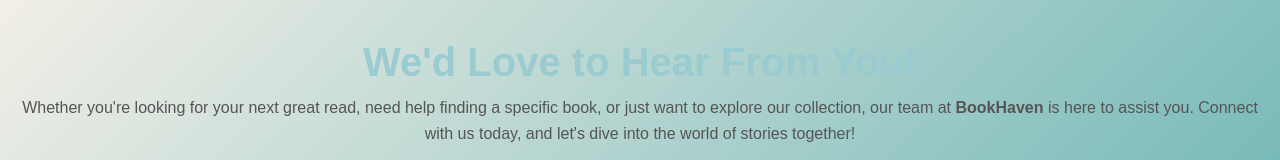
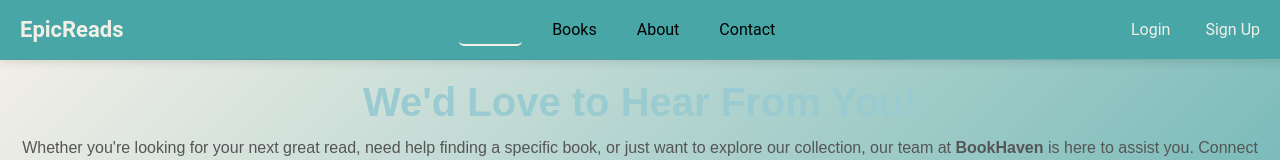
Before and after one commit to ayoubmorchid/bookhaven, a React (Create React App) app: page /contact in a window 1280 px wide. Shown: the top 160 px of the page. Built offline with nearby package versions, Linux system fonts and the light colour scheme.

Commit message:
fixe page contactus

```diff
--- a/src/pages/contactus.jsx
+++ b/src/pages/contactus.jsx
@@ -2,11 +2,11 @@ import React, { useState } from 'react';
 import { FontAwesomeIcon } from '@fortawesome/react-fontawesome';
 import { faEnvelope, faPhone } from '@fortawesome/free-solid-svg-icons';
 import '../style/contactus.css';
+import Navbar from '../component/navbar'; // Import the Navbar component
 
 const ContactUs = () => {
     const [errors, setErrors] = useState({});
     const [formData, setFormData] = useState({ email: "", message: "" });
-
 
     const handleValidation = (e) => {
         const { name, value } = e.target;
@@ -25,7 +25,6 @@ const ContactUs = () => {
                 message: value.length < 10 ? "Message must be at least 10 characters" : "",
             }));
         }
-
 
         setFormData((prevData) => ({
             ...prevData,
@@ -48,6 +47,11 @@ const ContactUs = () => {
     };
 
     return (
+        <>
+            {/* Navbar */}
+            <Navbar />
+
+            {/* Contact Section */}
             <section id="contact" className="contact-container">
                 <div className="intro-text">
                     <h2>We'd Love to Hear From You!</h2>
@@ -113,6 +117,7 @@ const ContactUs = () => {
                     </div>
                 </div>
             </section>
+        </>
     );
 };
 
--- a/src/style/contactus.css
+++ b/src/style/contactus.css
@@ -6,8 +6,11 @@
   font-family: 'Arial', sans-serif;
   overflow: hidden;
 }
+.contact-container {
+  margin-top: 60px;
+  padding: 20px;
+}
 
-/* النص التقديمي */
 .intro-text {
   text-align: center;
   margin-bottom: 40px;
--- a/src/style/global.css
+++ b/src/style/global.css
@@ -1,8 +1,8 @@
 :root {
-  --background-color: #F2EFE7; /* لون بيج فاتح - للخلفيات */
-  --primary-color: #9ACBD0; /* لون أزرق فاتح - للأزرار والعناصر البارزة */
-  --secondary-color: #48A6A7; /* لون تركوازي - للعناوين أو الحواف */
-  --hover-color: #2973B2; /* لون أزرق غامق - عند التفاعل مع العناصر */
-  --text-color: #000000; /* لون أبيض للنصوص */
-  --accent-color: #48A6A7; /* لون تركوازي إضافي للتفاصيل */
+  --background-color: #F2EFE7;
+  --primary-color: #9ACBD0;
+  --secondary-color: #48A6A7;
+  --hover-color: #2973B2;
+  --text-color: #000000;
+  --accent-color: #48A6A7;
 }
```
Lines whose indentation alone changed are shown as unchanged.
